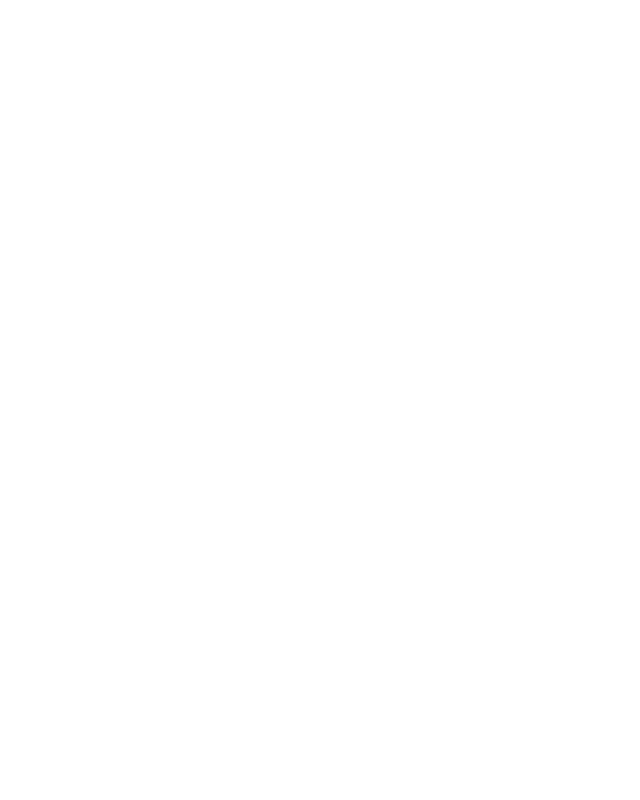
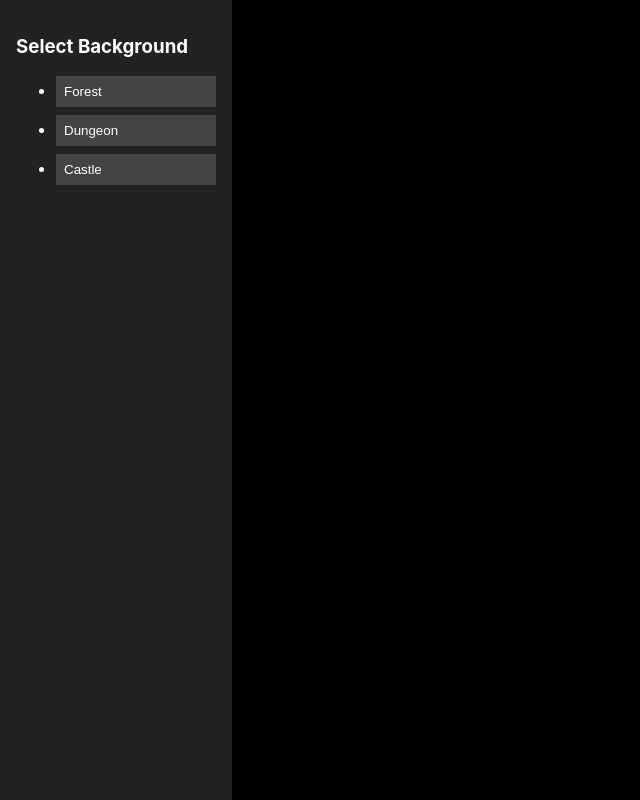
Before and after one commit to cochav4884/dnd-multiplayer-app, a React (Create React App) app in the folder frontend/: page /background-builder in a window 1280 px wide. Before the commit this address had no page. Shown: the whole page, without its empty margins (0-640 px from the left). Built offline with nearby package versions, Linux system fonts and the light colour scheme.

Commit message:
added BackgroundBuilder.js and BackgroundBuilder.css and modified App.css and App.js

```diff
--- a/frontend/src/App.css
+++ b/frontend/src/App.css
@@ -36,3 +36,31 @@
     transform: rotate(360deg);
   }
 }
+
+/* === Stationary overlay grid with 20px squares === */
+.grid-overlay {
+  position: fixed; /* stays in place when scrolling */
+  top: 0;
+  left: 0;
+  width: 100%;
+  height: 100%;
+  pointer-events: none; /* allow clicks through */
+  background-image:
+    linear-gradient(to right, rgba(0, 0, 0, 0.15) 1px, transparent 1px),
+    linear-gradient(to bottom, rgba(0, 0, 0, 0.15) 1px, transparent 1px);
+  background-size: 20px 20px; /* squares are 20x20 pixels */
+  z-index: 0; /* behind content */
+}
+
+/* Full app container to position background and content */
+.app-container {
+  position: relative;
+  min-height: 100vh;
+  overflow: hidden;
+}
+
+/* Content sits on top of the grid */
+.app-content {
+  position: relative;
+  z-index: 1;
+}
--- a/frontend/src/App.js
+++ b/frontend/src/App.js
@@ -1,18 +1,35 @@
-import React, { useContext } from 'react';
-import { Routes, Route, Navigate } from 'react-router-dom';
-import Login from './Login';
-import Lobby from './Lobby';
-import { UserContext } from './UserContext';
+import React, { useContext } from "react";
+import { Routes, Route, Navigate } from "react-router-dom";
+import Login from "./Login";
+import Lobby from "./Lobby";
+import { UserContext } from "./UserContext";
+import "./App.css"; // load styles including grid
+import BackgroundBuilder from "./components/BackgroundBuilder";
 
 function App() {
   const { user } = useContext(UserContext);
 
   return (
-    <Routes>
-      <Route path="/" element={user ? <Navigate to="/lobby" /> : <Login />} />
-      <Route path="/lobby" element={user ? <Lobby /> : <Navigate to="/" />} />
-      {/* Add more routes here as you build */}
-    </Routes>
+    <div className="app-container">
+      {/* Grid overlay */}
+      <div className="grid-overlay"></div>
+
+      {/* Foreground content */}
+      <div className="app-content">
+        <Routes>
+          <Route
+            path="/"
+            element={user ? <Navigate to="/lobby" /> : <Login />}
+          />
+          <Route
+            path="/lobby"
+            element={user ? <Lobby /> : <Navigate to="/" />}
+          />
+          <Route path="/background-builder" element={<BackgroundBuilder />} />
+          {/* Add more routes here */}
+        </Routes>
+      </div>
+    </div>
   );
 }
 
--- /dev/null
+++ b/frontend/src/components/BackgroundBuilder.css
@@ -0,0 +1,43 @@
+.background-builder {
+  display: flex;
+  height: 100vh;
+  overflow: hidden;
+}
+
+.sidebar {
+  width: 200px;
+  background-color: #222;
+  color: white;
+  padding: 1rem;
+}
+
+.sidebar button {
+  display: block;
+  width: 100%;
+  margin-bottom: 0.5rem;
+  background-color: #444;
+  border: none;
+  color: white;
+  padding: 0.5rem;
+  cursor: pointer;
+  text-align: left;
+}
+
+.sidebar button:hover {
+  background-color: #666;
+}
+
+.background-display {
+  flex-grow: 1;
+  background-color: #000;
+  position: relative;
+  display: flex;
+  justify-content: center;
+  align-items: center;
+}
+
+.background-image {
+  max-width: 100%;
+  max-height: 100%;
+  object-fit: contain;
+}
--- /dev/null
+++ b/frontend/src/components/BackgroundBuilder.js
@@ -0,0 +1,42 @@
+import React, { useState } from 'react';
+import './BackgroundBuilder.css'; // We'll add styles here soon
+
+// Placeholder images — replace with your actual images later
+const backgrounds = [
+  { id: 1, name: 'Forest', url: '/images/forest.jpg' },
+  { id: 2, name: 'Dungeon', url: '/images/dungeon.jpg' },
+  { id: 3, name: 'Castle', url: '/images/castle.jpg' },
+];
+
+export default function BackgroundBuilder() {
+  const [selectedBackground, setSelectedBackground] = useState(null);
+
+  return (
+    <div className="background-builder">
+      <aside className="sidebar">
+        <h3>Select Background</h3>
+        <ul>
+          {backgrounds.map(bg => (
+            <li key={bg.id}>
+              <button onClick={() => setSelectedBackground(bg.url)}>
+                {bg.name}
+              </button>
+            </li>
+          ))}
+        </ul>
+      </aside>
+
+      <main className="background-display">
+        {selectedBackground ? (
+          <img
+            src={selectedBackground}
+            alt="Selected Background"
+            className="background-image"
+          />
+        ) : (
+          <p>No background selected</p>
+        )}
+      </main>
+    </div>
+  );
+}
```
